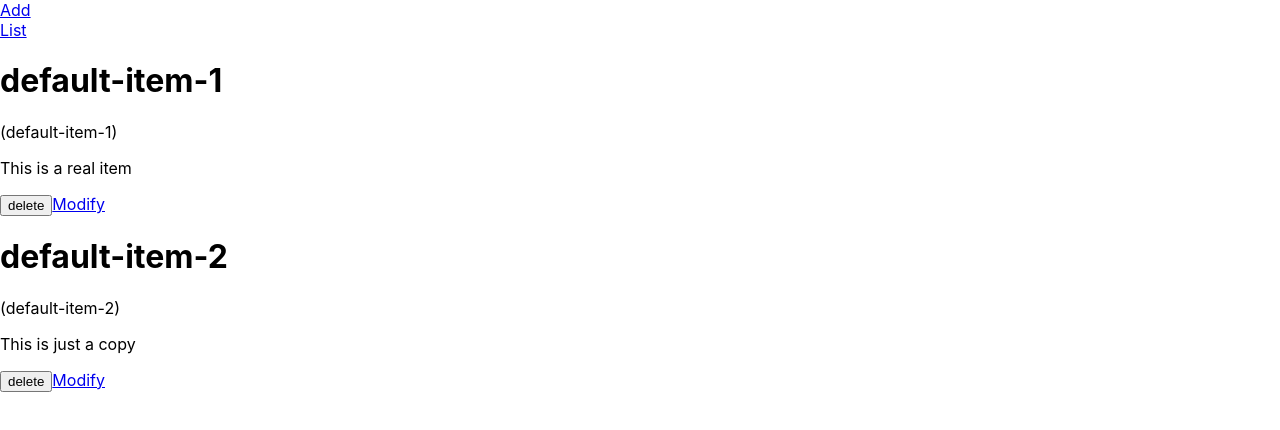
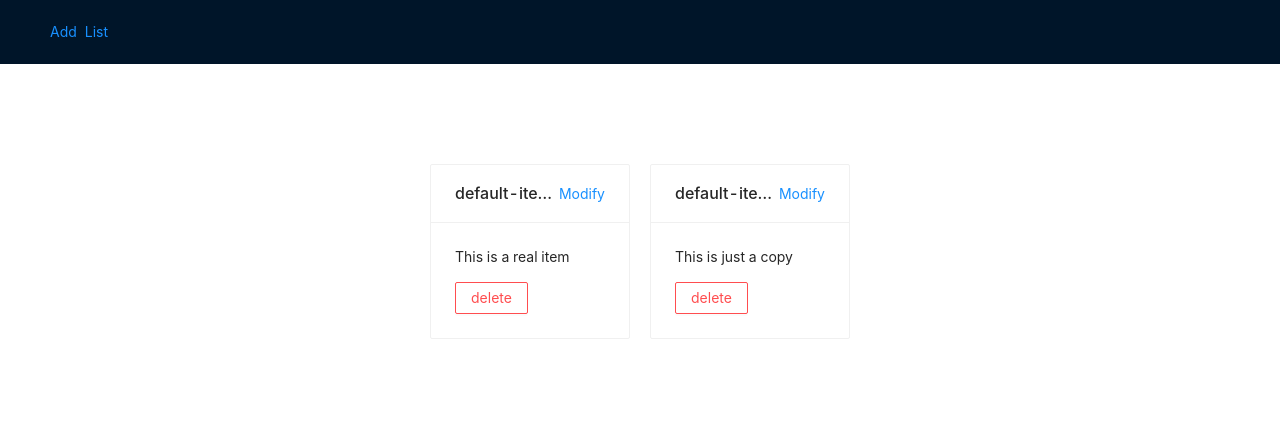
Before and after one commit to adeshays/p_pchef, a React (Create React App) app in the folder app/: page /list in a window 1280 px wide. Shown: the top 430 px of the page. Built offline with nearby package versions, Linux system fonts and the light colour scheme.

Commit message:
DESIGN : change the whole design of the app thanks to antd

```diff
--- a/app/src/components/Header/index.tsx
+++ b/app/src/components/Header/index.tsx
@@ -1,12 +1,16 @@
 import { Space } from "antd"
+import {Header as AntdHeader} from "antd/lib/layout/layout"
 import { Link } from "react-router-dom"
 
 const Header = (props:any) => {
     return (
-    <Space>
+    <AntdHeader>
+      <Space direction="horizontal">
           <Link to="/add">Add</Link>
           <Link to="/list">List</Link>
-    </Space>
+      </Space>
+
+    </AntdHeader>
     )
 }
 export default Header
--- a/app/src/containers/AddItem/index.tsx
+++ b/app/src/containers/AddItem/index.tsx
@@ -1,18 +1,23 @@
-import {Button, Form, Input, } from "antd"
+import {Button, Card, Form, Input, } from "antd"
 import { Item } from "../../types"
 import { useDispatch } from "react-redux"
 import itemsActions from "../../core/reducers/actions"
 import { v4 as uuidv4 } from 'uuid'
 import { useForm } from "antd/lib/form/Form"
 import { FItem } from "../../components/FormItem"
+import { Link } from "react-router-dom"
+import TextArea from "antd/lib/input/TextArea"
 
 const AddItem = (props:any) :JSX.Element => {
     const dispatch = useDispatch()
     const [formRef] = useForm()
 
     return (
-    <>
-        <Form form={formRef} onFinish={(values : Item) => {
+        <Card style={{width: "400px"}} title={"Add an item"} extra={
+            <Link to={`/list`}> Cancel
+            </Link>
+            }>
+        <Form layout="vertical" form={formRef} onFinish={(values : Item) => {
             const id = uuidv4()
             dispatch(itemsActions.add({...values, id}))
             formRef.resetFields()
@@ -21,7 +26,7 @@ const AddItem = (props:any) :JSX.Element => {
               <Input />
             </FItem>
             <FItem rules={[{ required: true}]} name="description" label="description">
-              <Input />
+              <TextArea rows={4} />
             </FItem>
             <FItem >
                 <Button htmlType='submit'>
@@ -29,7 +34,7 @@ const AddItem = (props:any) :JSX.Element => {
                 </Button>
             </FItem>
         </Form>
-    </>
+    </Card>
     )
 }
 export default AddItem
--- a/app/src/containers/DisplayItems/index.tsx
+++ b/app/src/containers/DisplayItems/index.tsx
@@ -1,35 +1,35 @@
-import { Button } from "antd"
+import { Button, Card } from "antd"
 import itemsActions from "../../core/reducers/actions"
 import { useSelector, useDispatch } from "react-redux"
 import { Item as ItemInterface, ItemState } from "../../types"
 import { Link } from "react-router-dom"
+import { title } from "process"
 
-const Item = ({item } : {item : ItemInterface}) => {
-    return <>
-        <h1>{item.title}</h1>
-        ({item.id})
-        <p>{item.description}</p>
-    </>
+const Item = ({item , del } : {item : ItemInterface, del : (item: ItemInterface) => void}) => {
+    return <Card
+    title={item.title}
+    style={{width: "200px"}}
+    extra={
+    <Link to={`/item/${item.id}`}> Modify
+    </Link>
+    } >
+    <p>{item.description}</p>
+    <Button danger onClick={
+        () => del(item)
+    }>
+        delete
+    </Button>
+  </Card>
 }
 const DisplayItems = (props : any) => {
 
     const items : ItemInterface[] = useSelector(({items} : {items : ItemState}) => items.items )
     const dispatch = useDispatch()
-    return <>{items && items.map((item,key:number) =>
-    <div key={key}>
-        <Item item={item}/>
-        <Button danger onClick={
-            () => {
-                dispatch(itemsActions.delete(item))
-            }
-        }>
-            delete
-        </Button>
-        <Link to={`/item/${item.id}`}>
-            Modify
-        </Link>
-    </div>
-    )}</>
+    return <div  className="list-items-wrapper">{items && items.map((item,key:number) =>
+        <div key={key}>
+            <Item item={item} del={(item) => dispatch(itemsActions.delete(item))}/>
+        </div>
+    )}</div>
 }
 
 export default DisplayItems
--- a/app/src/containers/ModifyItem/index.tsx
+++ b/app/src/containers/ModifyItem/index.tsx
@@ -1,7 +1,8 @@
-import { Button, Form, Input } from "antd"
+import { Button, Card, Form, Input } from "antd"
 import { useForm } from "antd/lib/form/Form"
+import TextArea from "antd/lib/input/TextArea"
 import { useDispatch, useSelector } from "react-redux"
-import { useParams } from "react-router-dom"
+import { Link, useParams } from "react-router-dom"
 import { FItem } from "../../components/FormItem"
 import itemsActions from "../../core/reducers/actions"
 import { Item, ItemState } from "../../types"
@@ -15,21 +16,27 @@ const ModifyItem = (props:any) => {
     )
     if (!item) return <> Item unreachable</>
     return (
-    <Form form={formRef} initialValues={item} onFinish={(values : Item) => {
+        <Card style={{width: "400px"}} title={"Modify " + item.id} extra={
+            <Link to={`/list`}> Cancel
+            </Link>
+            }>
+    <Form layout="vertical" form={formRef} initialValues={item} onFinish={(values : Item) => {
         dispatch(itemsActions.modify({...item, ...values}))
     }}>
         <FItem rules={[{ required: true}]} name="title"  label="title">
           <Input />
         </FItem>
         <FItem rules={[{ required: true}]} name="description" label="description">
-          <Input />
+          <TextArea rows={4} />
         </FItem>
         <FItem >
-            <Button htmlType='submit'>
+            <Button type="primary" htmlType='submit'>
                 Modify
             </Button>
         </FItem>
-    </Form>)
+    </Form>
+    </Card>
+    )
 }
 
 export default ModifyItem
--- a/app/src/core/Router.tsx
+++ b/app/src/core/Router.tsx
@@ -1,4 +1,5 @@
-import React from "react"
+import { Layout } from "antd"
+import { Footer } from "antd/lib/layout/layout"
 import { BrowserRouter, Route, Routes } from "react-router-dom"
 import Header from "../components/Header"
 import AddItem from "../containers/AddItem"
@@ -9,12 +10,14 @@ const Router = () => {
     return (
         <BrowserRouter>
         <Header />
+        <div className="centered">
 
             <Routes>
                 <Route path="/add" element={<AddItem/>} />
                 <Route path="/list" element={<DisplayItems />} />
                 <Route path="/item/:id" element={<ModifyItem />} />
             </Routes>
+        </div>
         </BrowserRouter>
  )
 }
--- a/app/src/index.css
+++ b/app/src/index.css
@@ -1,13 +1,25 @@
 body {
   margin: 0;
-  font-family: -apple-system, BlinkMacSystemFont, 'Segoe UI', 'Roboto', 'Oxygen',
-    'Ubuntu', 'Cantarell', 'Fira Sans', 'Droid Sans', 'Helvetica Neue',
+  font-family: -apple-system, BlinkMacSystemFont, "Segoe UI", "Roboto", "Oxygen",
+    "Ubuntu", "Cantarell", "Fira Sans", "Droid Sans", "Helvetica Neue",
     sans-serif;
   -webkit-font-smoothing: antialiased;
   -moz-osx-font-smoothing: grayscale;
 }
 
 code {
-  font-family: source-code-pro, Menlo, Monaco, Consolas, 'Courier New',
+  font-family: source-code-pro, Menlo, Monaco, Consolas, "Courier New",
     monospace;
 }
+
+.centered {
+  display: flex;
+  flex-direction: row;
+  justify-content: center;
+  height: 100%;
+  padding: 100px;
+}
+.list-items-wrapper {
+  display: flex;
+  gap: 20px;
+}
--- a/app/src/index.tsx
+++ b/app/src/index.tsx
@@ -1,6 +1,7 @@
 import React from 'react';
 import ReactDOM from 'react-dom/client';
 import './index.css';
+import 'antd/dist/antd.css';
 import reportWebVitals from './reportWebVitals';
 import { createStore, applyMiddleware } from 'redux';
 import createSagaMiddleware from 'redux-saga';
```
Lines whose indentation alone changed are shown as unchanged.
